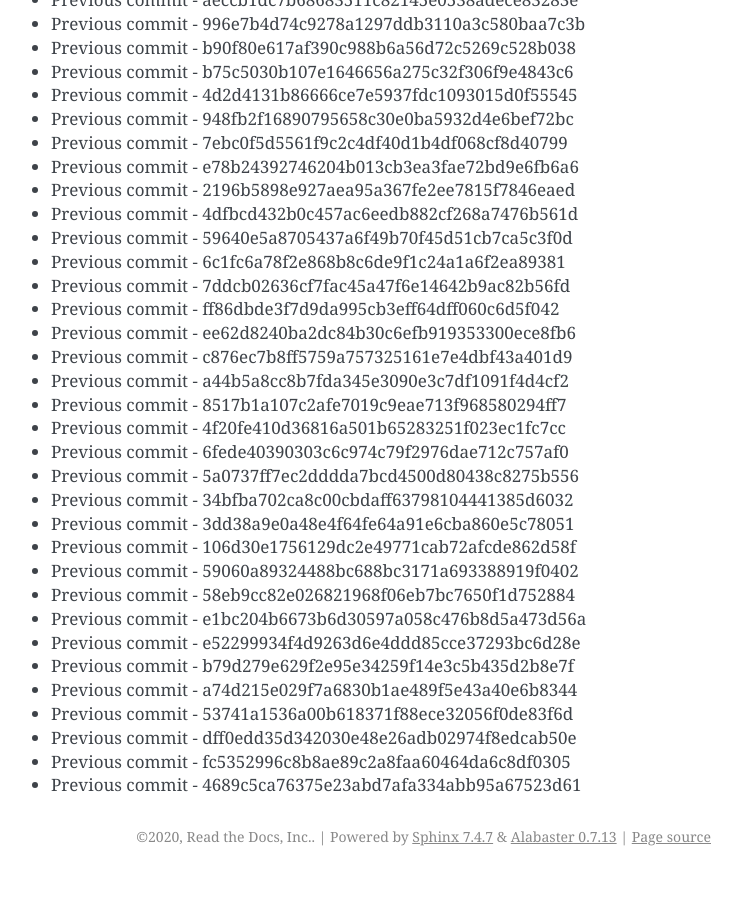
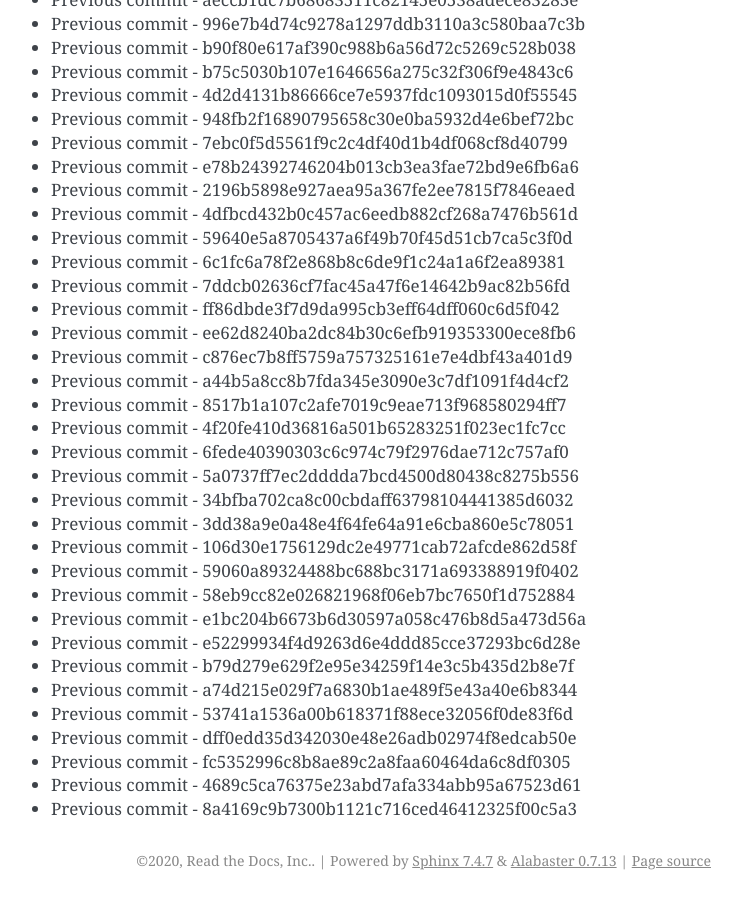
Before and after one commit to readthedocs/rtd-git-stresstest, a Sphinx documentation site: the page built from docs/updates.rst, in a window 1280 px wide and 900 px high, scrolled down 102863 px. Shown: the whole window, without its empty margins (399-1141 px from the left). Built offline with Sphinx 7.4.7, drawn with Linux system fonts in a browser that asks for light colours; before the commit the page ends 103739 px from its top, so only the background shows below that.

Commit message:
Generating commit from previous: 8a4169c9b7300b1121c716ced46412325f00c5a3

```diff
--- a/docs/updates.rst
+++ b/docs/updates.rst
@@ -4354,3 +4354,4 @@ It can be tested for any performance characteristics.
 * Previous commit - dff0edd35d342030e48e26adb02974f8edcab50e
 * Previous commit - fc5352996c8b8ae89c2a8faa60464da6c8df0305
 * Previous commit - 4689c5ca76375e23abd7afa334abb95a67523d61
+* Previous commit - 8a4169c9b7300b1121c716ced46412325f00c5a3
```
